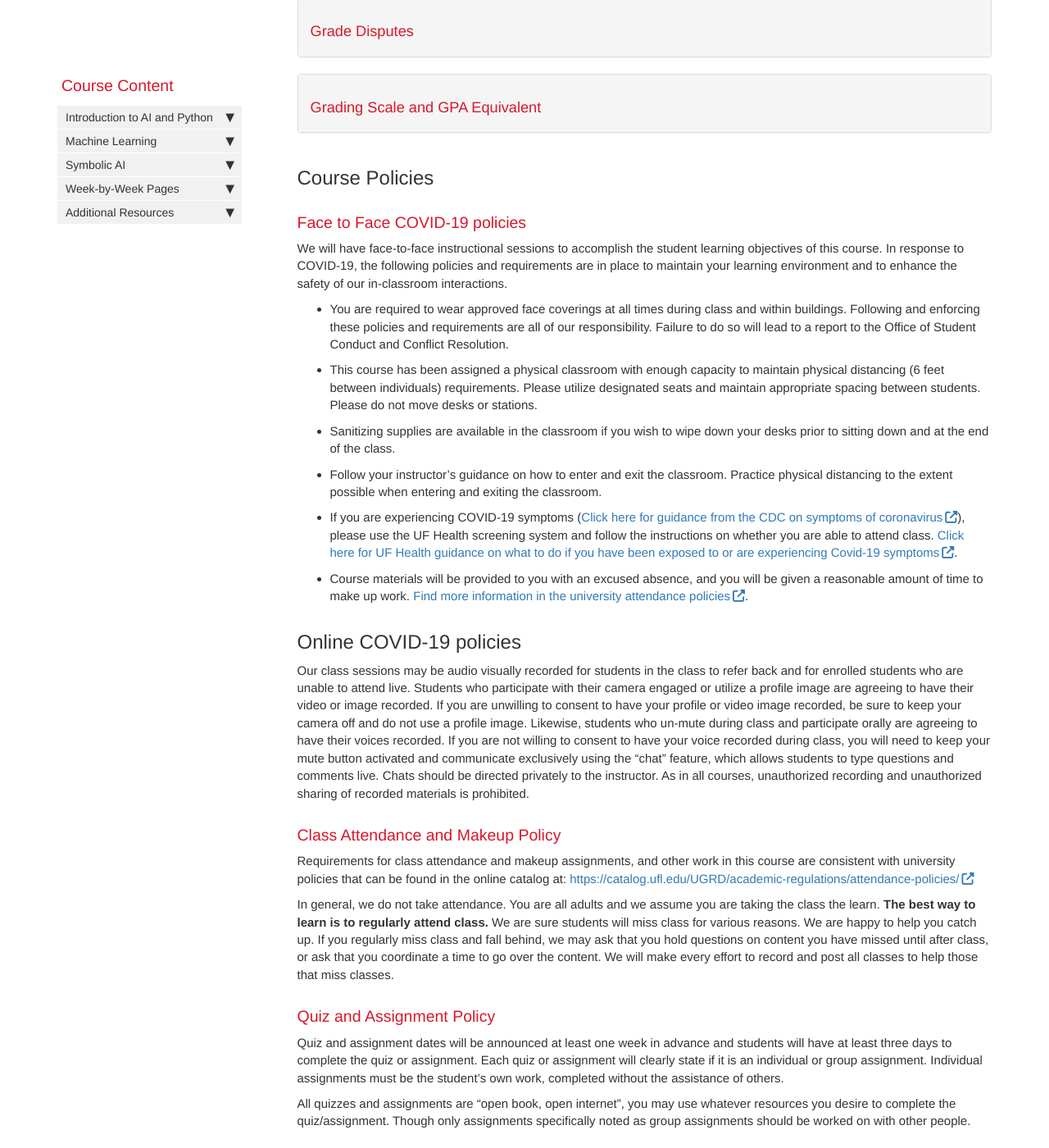
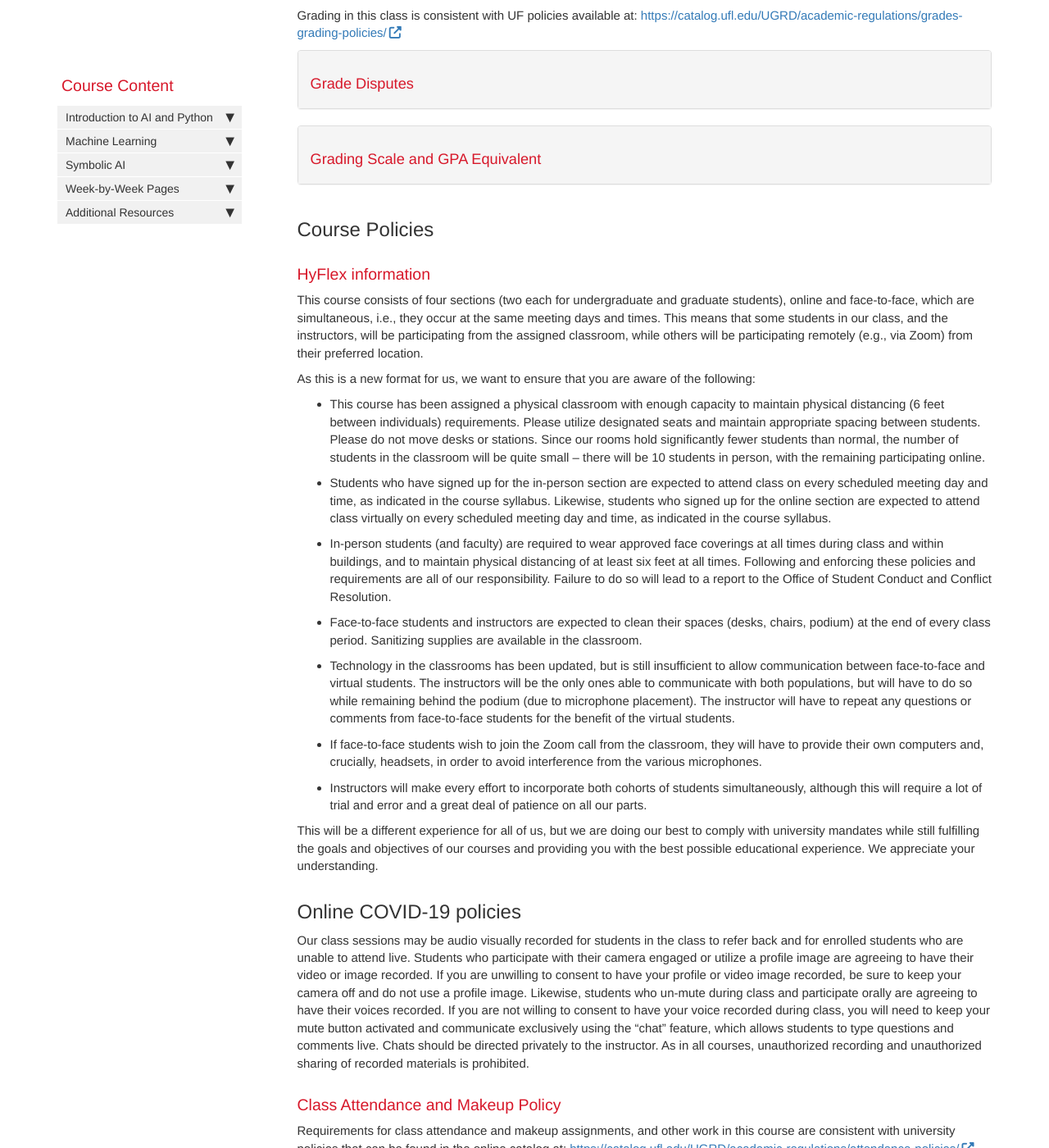
Before and after one commit to AIBiology/aibiology.github.io, a Jekyll site: the page built from index.md, in a window 1280 px wide and 1400 px high, scrolled down 7515 px. Shown: the whole window at 82% size. Built offline with Jekyll 4.4.1, drawn with Linux system fonts in a browser that asks for light colours; nearby versions of some CDN libraries; comment, search, counter and statistics services are not loaded; some of the changed text lies outside the part shown.

Commit message:
Add updated COVID policies

```diff
--- a/index.md
+++ b/index.md
@@ -45,6 +45,8 @@ Knowledge of basic calculus and, to a lesser extent, linear algebra, will also b
 If you are unsure, contact the instructors.
 
 ## Meeting Times
+
+{% include important.html content="See additional important information on HyFlex and COVID protocols below." %}
 
 ### In-person and Synchronous meetings
 
@@ -258,16 +260,21 @@ Grading in this class is consistent with UF policies available at: [https://cata
 
 ## Course Policies
 
-### Face to Face COVID-19 policies
+### HyFlex information
 
-We will have face-to-face instructional sessions to accomplish the student learning objectives of this course. In response to COVID-19, the following policies and requirements are in place to maintain your learning environment and to enhance the safety of our in-classroom interactions.
+This course consists of four sections (two each for undergraduate and graduate students), online and face-to-face, which are simultaneous, i.e., they occur at the same meeting days and times. This means that some students in our class, and the instructors, will be participating from the assigned classroom, while others will be participating remotely (e.g., via Zoom) from their preferred location.
 
-* You are required to wear approved face coverings at all times during class and within buildings. Following and enforcing these policies and requirements are all of our responsibility. Failure to do so will lead to a report to the Office of Student Conduct and Conflict Resolution.
-* This course has been assigned a physical classroom with enough capacity to maintain physical distancing (6 feet between individuals) requirements. Please utilize designated seats and maintain appropriate spacing between students. Please do not move desks or stations.
-* Sanitizing supplies are available in the classroom if you wish to wipe down your desks prior to sitting down and at the end of the class.
-* Follow your instructor’s guidance on how to enter and exit the classroom.  Practice physical distancing to the extent possible when entering and exiting the classroom.
-* If you are experiencing COVID-19 symptoms ([Click here for guidance from the CDC on symptoms of coronavirus](https://www.cdc.gov/coronavirus/2019-ncov/symptoms-testing/symptoms.html)), please use the UF Health screening system and follow the instructions on whether you are able to attend class. [Click here for UF Health guidance on what to do if you have been exposed to or are experiencing Covid-19 symptoms](https://coronavirus.ufhealth.org/screen-test-protect/covid-19-exposure-and-symptoms-who-do-i-call-if/).
-* Course materials will be provided to you with an excused absence, and you will be given a reasonable amount of time to make up work. [Find more information in the university attendance policies](https://catalog.ufl.edu/UGRD/academic-regulations/attendance-policies/).
+As this is a new format for us, we want to ensure that you are aware of the following:
+
+* This course has been assigned a physical classroom with enough capacity to maintain physical distancing (6 feet between individuals) requirements. Please utilize designated seats and maintain appropriate spacing between students. Please do not move desks or stations. Since our rooms hold significantly fewer students than normal, the number of students in the classroom will be quite small – there will be 10 students in person, with the remaining participating online.
+* Students who have signed up for the in-person section are expected to attend class on every scheduled meeting day and time, as indicated in the course syllabus. Likewise, students who signed up for the online section are expected to attend class virtually on every scheduled meeting day and time, as indicated in the course syllabus.
+* In-person students (and faculty) are required to wear approved face coverings at all times during class and within buildings, and to maintain physical distancing of at least six feet at all times. Following and enforcing these policies and requirements are all of our responsibility. Failure to do so will lead to a report to the Office of Student Conduct and Conflict Resolution.
+* Face-to-face students and instructors are expected to clean their spaces (desks, chairs, podium) at the end of every class period. Sanitizing supplies are available in the classroom.
+* Technology in the classrooms has been updated, but is still insufficient to allow communication between face-to-face and virtual students. The instructors will be the only ones able to communicate with both populations, but will have to do so while remaining behind the podium (due to microphone placement). The instructor will have to repeat any questions or comments from face-to-face students for the benefit of the virtual students.
+* If face-to-face students wish to join the Zoom call from the classroom, they will have to provide their own computers and, crucially, headsets, in order to avoid interference from the various microphones.
+* Instructors will make every effort to incorporate both cohorts of students simultaneously, although this will require a lot of trial and error and a great deal of patience on all our parts.
+
+This will be a different experience for all of us, but we are doing our best to comply with university mandates while still fulfilling the goals and objectives of our courses and providing you with the best possible educational experience. We appreciate your understanding.
 
 ## Online COVID-19 policies
 
@@ -276,6 +283,8 @@ Our class sessions may be audio visually recorded for students in the class to r
 ### Class Attendance and Makeup Policy
 
 Requirements for class attendance and makeup assignments, and other work in this course are consistent with university policies that can be found in the online catalog at: [https://catalog.ufl.edu/UGRD/academic-regulations/attendance-policies/](https://catalog.ufl.edu/UGRD/academic-regulations/attendance-policies/)
+
+If you are experiencing COVID-19 symptoms ([click here for guidance from the CDC on symptoms of coronavirus](https://www.cdc.gov/coronavirus/2019-ncov/symptoms-testing/symptoms.html)), please use the UF Health screening system and follow the instructions on whether you are able to attend class. [Click here for UF Health guidance on what to do if you have been exposed to or are experiencing Covid-19 symptoms](https://coronavirus.ufhealth.org/screen-test-protect/covid-19-exposure-and-symptoms-who-do-i-call-if/). Course materials will be provided to you with an excused absence, and you will be given a reasonable amount of time to make up work. Refer to the above link for more information on the university’s attendance policy.
 
 In general, we do not take attendance. You are all adults and we assume you are taking the class the learn. **The best way to learn is to regularly attend class.** We are sure students will miss class for various reasons. We are happy to help you catch up. If you regularly miss class and fall behind, we may ask that you hold questions on content you have missed until after class, or ask that you coordinate a time to go over the content. We will make every effort to record and post all classes to help those that miss classes.
 
@@ -397,6 +406,8 @@ Our class sessions may be audio visually recorded for students in the class to r
                   <li><a href="https://accessibility.ufl.edu/">Accessibility</a>, including the Electronic Information Technology Accessibility Policy and ADA Compliance</li>
                   <li><a href="https://it.ufl.edu/policies/student-computing-requirements/">Student Computing Requirements</a>, including minimum and recommended technology requirements and competencies</li>
                 </ul>
+                <h3>Procedure for Conflict Resolution</h3>
+                  Any classroom issues, disagreements or grade disputes should be discussed first between the instructor and the student. If the problem cannot be resolved, please contact the (Under)Graduate Coordinator or the Department Chair. Be prepared to provide documentation of the problem, as well as all graded materials for the semester. Issues that cannot be resolved departmentally will be referred to the University Ombuds Office (<a href="http://www.ombuds.ufl.edu">http://www.ombuds.ufl.edu</a>; 392-1308) or the Dean of Students Office (<a href="http://www.dso.ufl.edu">http://www.dso.ufl.edu</a>; 392-1261). For further information refer to <a href="https://www.dso.ufl.edu/documents/UF_Complaints_policy.pdf">https://www.dso.ufl.edu/documents/UF_Complaints_policy.pdf</a> (for residential classes) or <a href=" http://www.distance.ufl.edu/student-complaintprocess">http://www.distance.ufl.edu/student-complaintprocess</a> (for online classes).
             </div>
             <!-- /.panel-body -->
         </div>
```
